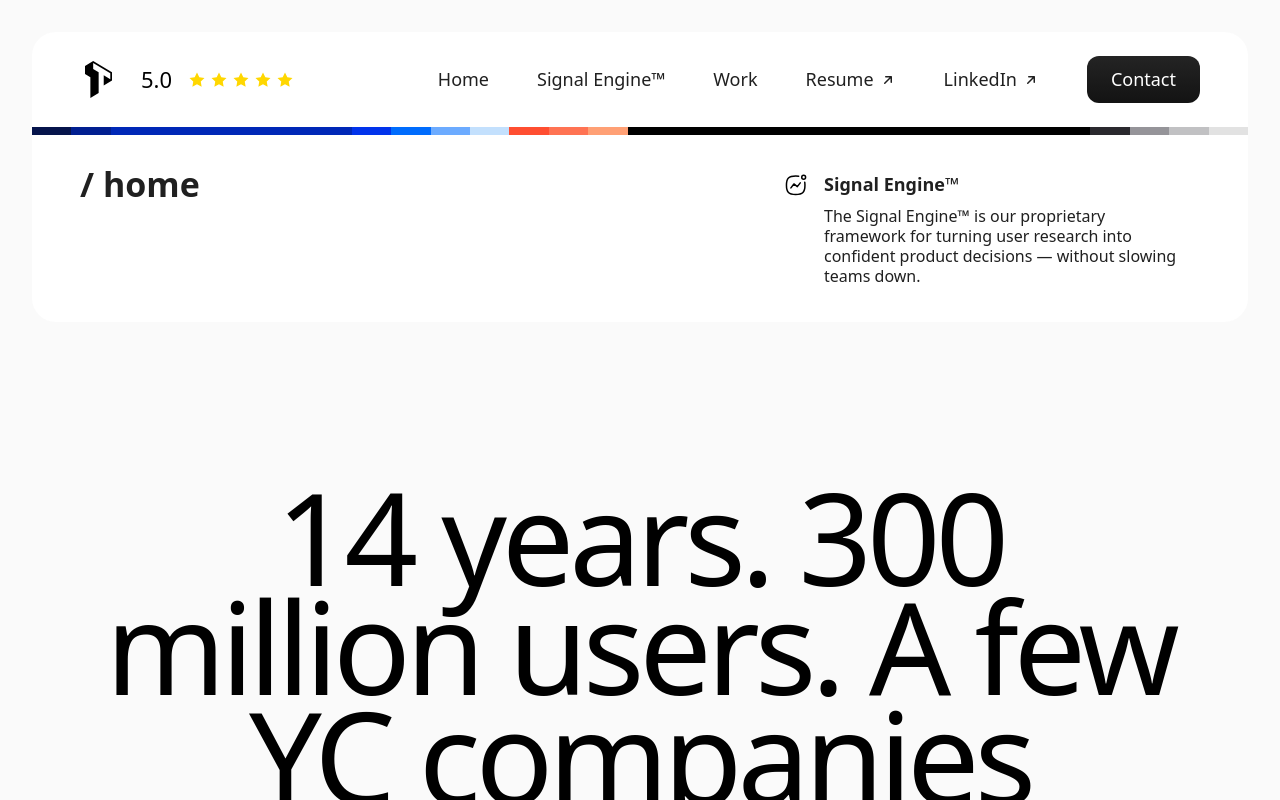
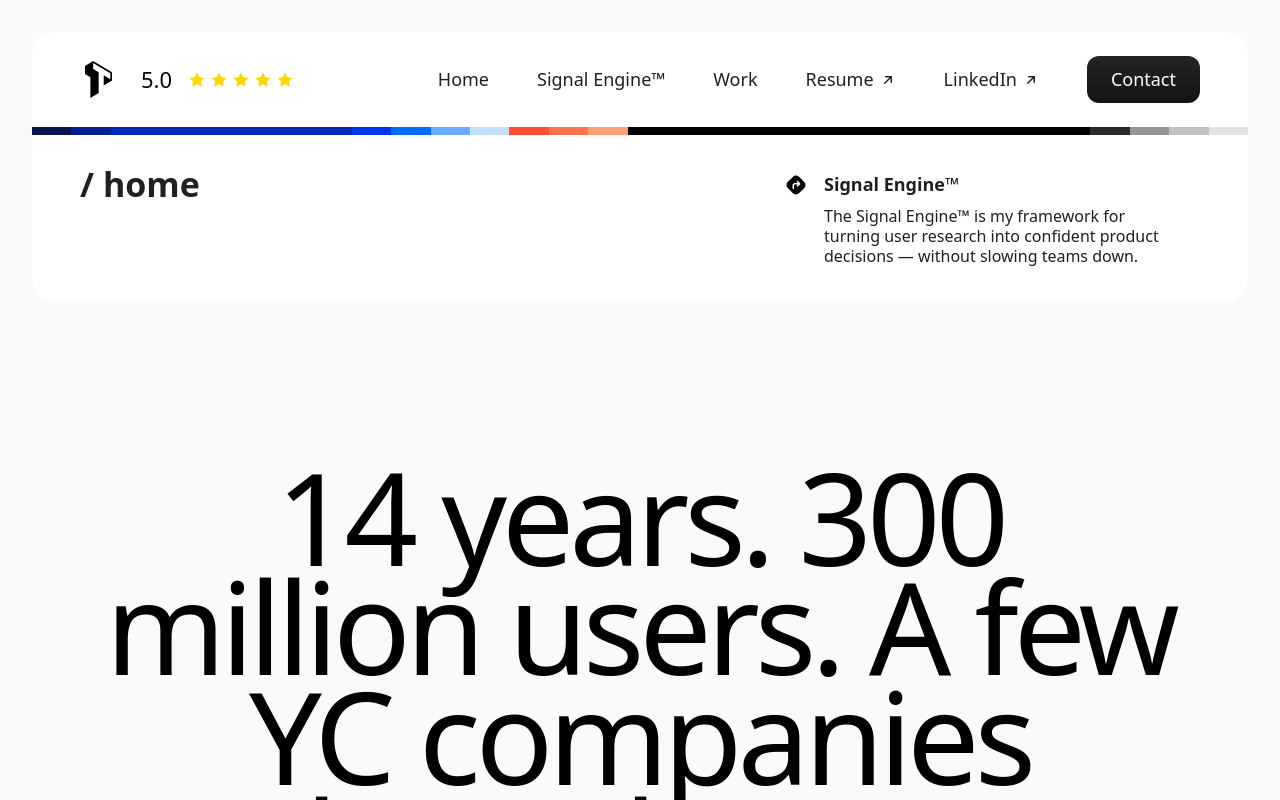
Before and after one commit to taylerhughes/willard-website, a Next.js app: page / in a window 1280 px wide. Shown: the top 800 px of the page. Built offline with nearby package versions, Linux system fonts and the light colour scheme.

Commit message:
signal engine copy and icon

```diff
--- a/app/components/SiteHeader.tsx
+++ b/app/components/SiteHeader.tsx
@@ -141,11 +141,13 @@ export default function SiteHeader({
             {/* Signal Engine Tab */}
             <div className="flex flex-col gap-2 px-3 md:px-4 py-2 md:py-3">
               <div className="flex gap-3 md:gap-4 items-center">
-                <Image src="/assets/activity-icon.svg" alt="" width={20} height={20} className="md:w-[24px] md:h-[24px]" />
+<svg id="Direction right" width="24" height="24" viewBox="0 0 24 24" fill="none" xmlns="http://www.w3.org/2000/svg">
+<path fill-rule="evenodd" clip-rule="evenodd" d="M16.1705 11.3197L13.9815 13.4987C13.8355 13.6437 13.6435 13.7167 13.4525 13.7167C13.2595 13.7167 13.0675 13.6437 12.9205 13.4967C12.6285 13.2027 12.6295 12.7277 12.9225 12.4357L13.8245 11.5387H10.8405C10.3825 11.5387 10.0105 11.9107 10.0105 12.3687V15.3887C10.0105 15.8027 9.67453 16.1387 9.26053 16.1387C8.84653 16.1387 8.51053 15.8027 8.51053 15.3887V12.3687C8.51053 11.0837 9.55553 10.0387 10.8405 10.0387H13.8265L12.9225 9.13766C12.6295 8.84565 12.6285 8.37066 12.9205 8.07765C13.2135 7.78265 13.6885 7.78466 13.9815 8.07565L16.1705 10.2577C16.2255 10.3117 16.2615 10.3787 16.2965 10.4447C16.3065 10.4637 16.3235 10.4777 16.3315 10.4967C16.3695 10.5887 16.3915 10.6877 16.3915 10.7887C16.3915 10.8897 16.3705 10.9877 16.3315 11.0797C16.3175 11.1117 16.2915 11.1357 16.2745 11.1647C16.2425 11.2187 16.2155 11.2747 16.1705 11.3197ZM19.9805 8.69165L15.3085 4.02065C14.3575 3.06965 13.2445 2.54465 12.0905 2.50365C10.8895 2.45265 9.77653 2.93665 8.83553 3.87765L3.87653 8.83465C1.98353 10.7287 2.04153 13.3307 4.01953 15.3087L8.69153 19.9807C9.64253 20.9317 10.7555 21.4577 11.9105 21.4987C11.9595 21.4997 12.0075 21.5007 12.0555 21.5007C13.1905 21.5007 14.2625 21.0267 15.1655 20.1237L20.1235 15.1667C22.0165 13.2737 21.9585 10.6717 19.9805 8.69165Z" fill="#000000"></path>
+</svg>
                 <p className="font-semibold text-[16px] md:text-[18px] text-[#202020]">Signal Engine™</p>
               </div>
               <p className="text-[14px] md:text-[16px] text-[#202020] pl-8 md:pl-10 max-w-[400px] leading-tight">
-                The Signal Engine™ is our proprietary framework for turning user research into confident product decisions — without slowing teams down.
+                The Signal Engine™ is my framework for turning user research into confident product decisions — without slowing teams down.
               </p>
             </div>
           </div>
```
